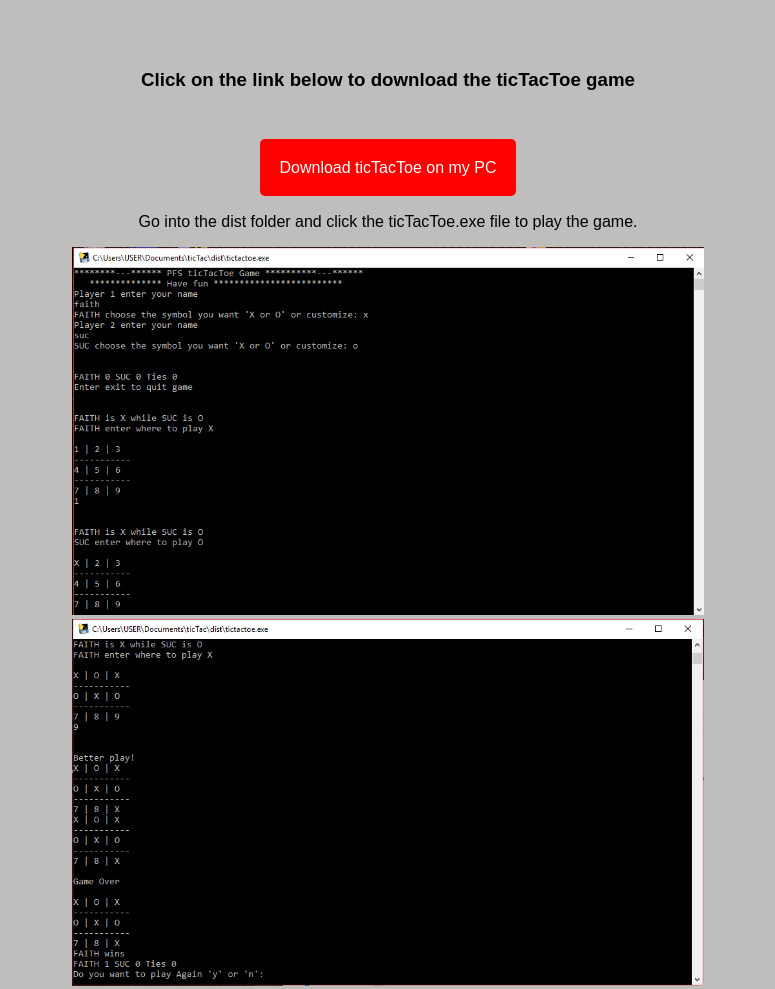
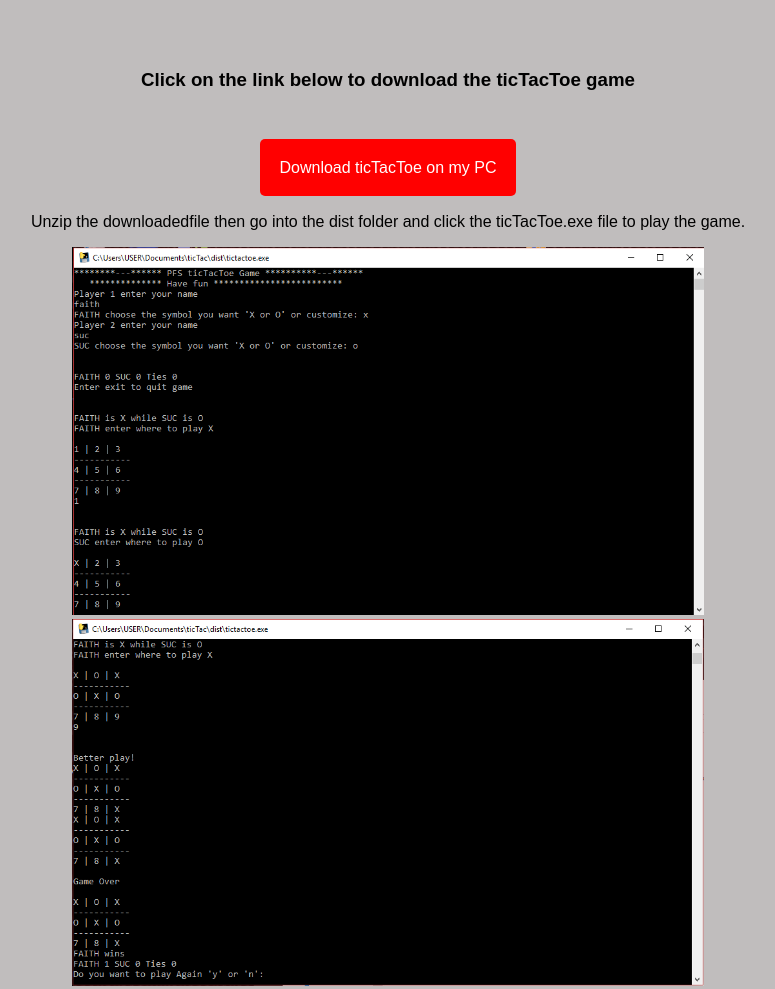
Before and after one commit to faith-ware/ftictactoe, a plain HTML site: page index.html in a window 1280 px wide. Shown: the top 989 px of the page, without its empty margins (252-1027 px from the left). Drawn offline with Linux system fonts and the light colour scheme.

Commit message:
Update index.html

```diff
--- a/index.html
+++ b/index.html
@@ -12,7 +12,7 @@
     <div id="main">
         <h3>Click on the link below to download the ticTacToe game</h3>
         <p><a href="ticTacToe.zip" download>Download ticTacToe on my PC</a></p>
-        <p>Go into the dist folder and click the ticTacToe.exe file to play the game.</p>
+        <p>Unzip the downloadedfile then go into the dist folder and click the ticTacToe.exe file to play the game.</p>
         <img src="first.PNG" alt="Game Pic">
         <img src="second.PNG" alt="Game Pic">
         <p style="font-weight: bold;">Thank you for downloading</p>
```
